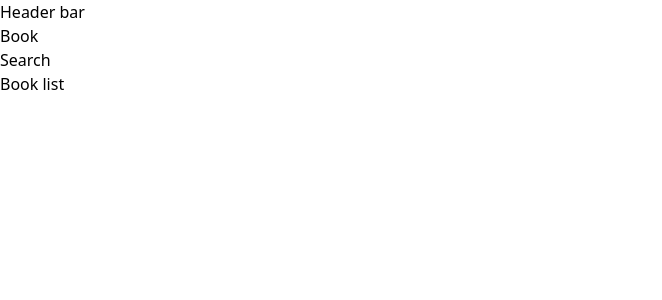
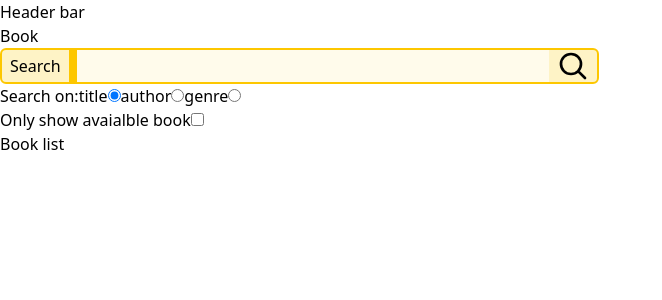
Before and after one commit to reSkriptII/library-manager, a React app in the folder frontend/: page / in a window 1280 px wide. Shown: the top 300 px of the page, without its empty margins (0-662 px from the left). Built offline with nearby package versions, Linux system fonts and the light colour scheme; the HTML template or start-up script is replaced by a standard one.

Commit message:
add search field element on homepage

```diff
--- a/frontend/src/route/HomePage/HomePage.tsx
+++ b/frontend/src/route/HomePage/HomePage.tsx
@@ -1,12 +1,34 @@
-import { HeaderBar } from "../../component/HeaderBar/HeaderBar";
+import { useState } from "react";
+import { HeaderBar } from "../../component/HeaderBar/HeaderBar.jsx";
+import { SearchField } from "./SearchField.jsx";
+import type { booksSearchOption, booksSearchField } from "./type.ts";
 
 export function HomePage() {
+  const [searchOption, setSearchOption] = useState<booksSearchOption>({
+    data: "",
+    searchField: "title",
+    availableOnly: false,
+  });
+
+  function handleSearchOptionChange(
+    option: "data" | "searchField" | "availableOnly",
+    value: string,
+  ): void {
+    setSearchOption({
+      ...searchOption,
+      [option]: value,
+    });
+  }
+
   return (
     <>
       <HeaderBar />
       <div>
         <h2>Book</h2>
-        <div>Search</div>
+        <SearchField
+          searchOption={searchOption}
+          onChange={handleSearchOptionChange}
+        />
         <ul>Book list</ul>
       </div>
     </>
--- /dev/null
+++ b/frontend/src/route/HomePage/SearchField.tsx
@@ -0,0 +1,74 @@
+import type { booksSearchOption, booksSearchField } from "./type";
+
+type args = {
+  searchOption: booksSearchOption;
+  onChange: (
+    option: "data" | "searchField" | "availableOnly",
+    value: string,
+  ) => void;
+};
+
+export function SearchField({ searchOption, onChange }: args) {
+  return (
+    <div>
+      <SearchTextInput searchOption={searchOption} onChange={onChange} />
+      <SearchFieldSelect searchOption={searchOption} onChange={onChange} />
+      <AvailableOnlyCheckbox searchOption={searchOption} onChange={onChange} />
+    </div>
+  );
+}
+
+function SearchTextInput({ searchOption, onChange }: args) {
+  return (
+    <label className="relative flex w-fit items-center gap-2 rounded-md border-2 border-yellow-400 bg-amber-100 px-2">
+      Search
+      <input
+        type="text"
+        value={searchOption.data}
+        id="search"
+        name="search"
+        onChange={(e) => onChange("data", e.target.value)}
+        className="w-120 border-l-8 border-yellow-400 bg-amber-50 px-2 py-1"
+      />
+      <img src="./search.svg" className="size-8" alt="search" />
+    </label>
+  );
+}
+
+function SearchFieldSelect({ searchOption, onChange }: args) {
+  return (
+    <div>
+      Search on:
+      {["title", "author", "genre"].map((field, index) => {
+        return (
+          <label key={index}>
+            {field}
+            <input
+              type="radio"
+              name="searchon"
+              id="searchon"
+              checked={searchOption.searchField === field}
+              onChange={() => onChange("searchField", field)}
+              className=""
+            />
+          </label>
+        );
+      })}
+    </div>
+  );
+}
+
+function AvailableOnlyCheckbox({ searchOption, onChange }: args) {
+  return (
+    <label>
+      Only show avaialble book
+      <input
+        type="checkbox"
+        name="availablenoly"
+        id="avaialbleonly"
+        checked={searchOption.availableOnly}
+        onChange={(e) => onChange("availableOnly", e.target.value)}
+      />
+    </label>
+  );
+}
--- /dev/null
+++ b/frontend/src/route/HomePage/type.ts
@@ -0,0 +1,7 @@
+export type booksSearchField = "title" | "author" | "genre";
+
+export type booksSearchOption = {
+  data: string;
+  searchField: booksSearchField;
+  availableOnly: boolean;
+};
```
Also changed, not shown: frontend/public/search.svg (added), 1 other file (tests, documents, lock files or other folders).
